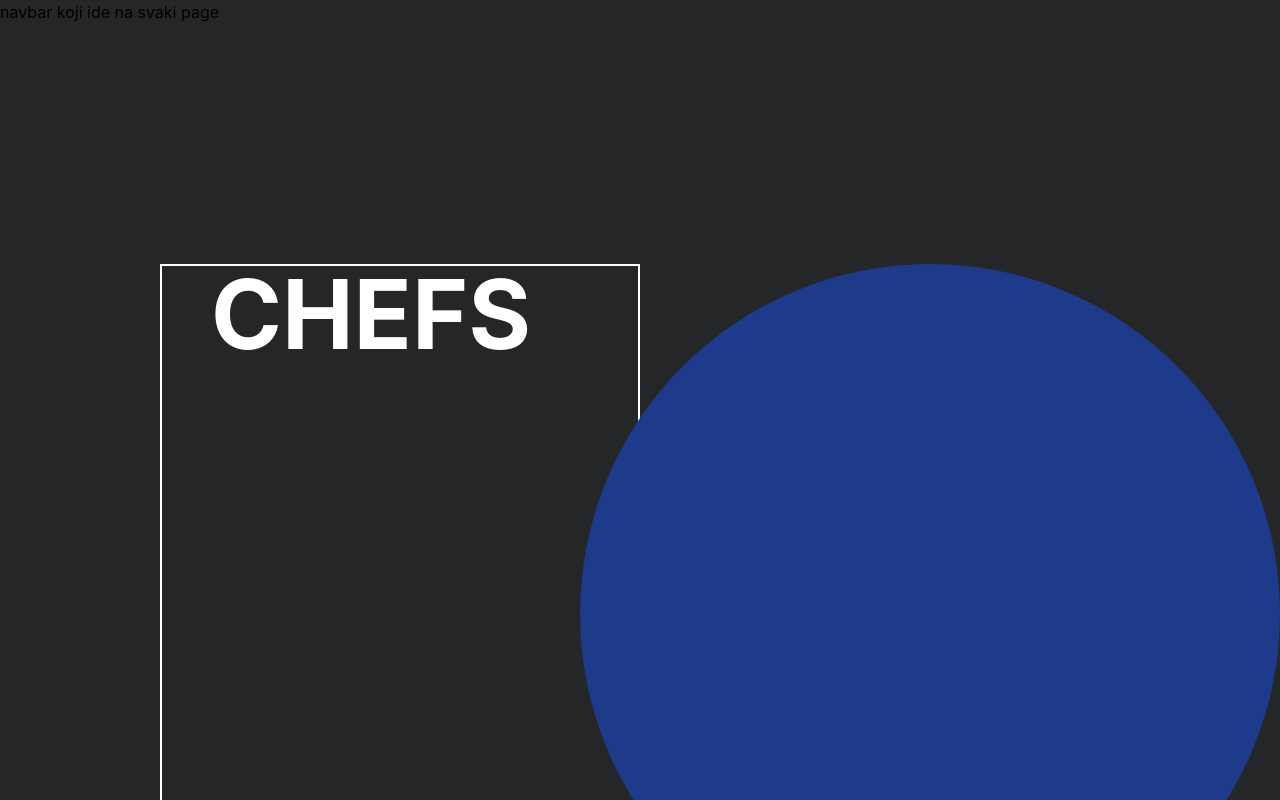
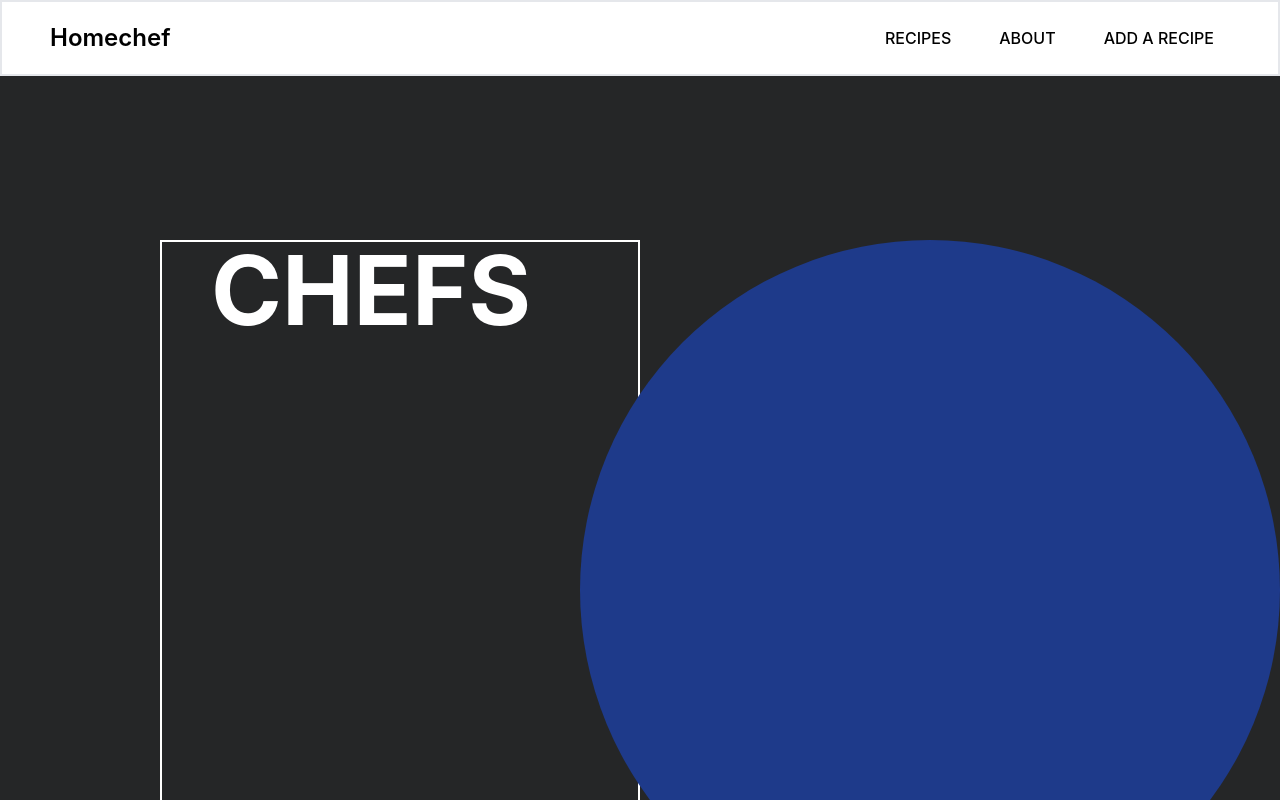
Before and after one commit to kasapovicrijad/recipes-page, a React (Create React App) app: page / in a window 1280 px wide. Shown: the top 800 px of the page. Built offline with nearby package versions, Linux system fonts and the light colour scheme.

Commit message:
navbar finished

```diff
--- a/src/pages/Navbar.jsx
+++ b/src/pages/Navbar.jsx
@@ -1,9 +1,51 @@
-import React from 'react'
+import React from "react";
 
 const Navbar = () => {
   return (
-    <div>navbar koji ide na svaki page</div>
-  )
-}
+    <div>
+      <nav className="bg-white border-[2px] fixed top-0 w-[100%]">
+        <div className="max-w-screen-xl flex flex-wrap items-center justify-between mx-auto">
+          <a className="flex items-center">
+            <span className="self-center text-2xl font-semibold pl-[3rem]">
+              Homechef
+            </span>
+          </a>
 
-export default Navbar
+          <div className="block w-auto">
+            <ul className="font-medium flex flex-row p-4 pr-[3rem] flex-row space-x-5">
+              <li>
+                <a
+                  href="#"
+                  className="block py-2 pl-3 pr-4 text-black rounded"
+
+                >
+                  RECIPES
+                </a>
+              </li>
+              <li>
+                <a
+                  href="#"
+                  className="block py-2 pl-3 pr-4 text-black rounded"
+                >
+                  ABOUT
+                </a>
+              </li>
+              <li>
+                <a
+                  href="#"
+                  className="block py-2 pl-3 pr-4 text-black rounded "
+                >
+                  ADD A RECIPE
+                </a>
+              </li>
+            </ul>
+          </div>
+        </div>
+      </nav>
+
+</div>
+
+  );
+};
+
+export default Navbar;
```
Also changed, not shown: src/pages/Home.jsx (line endings or trailing spaces).
